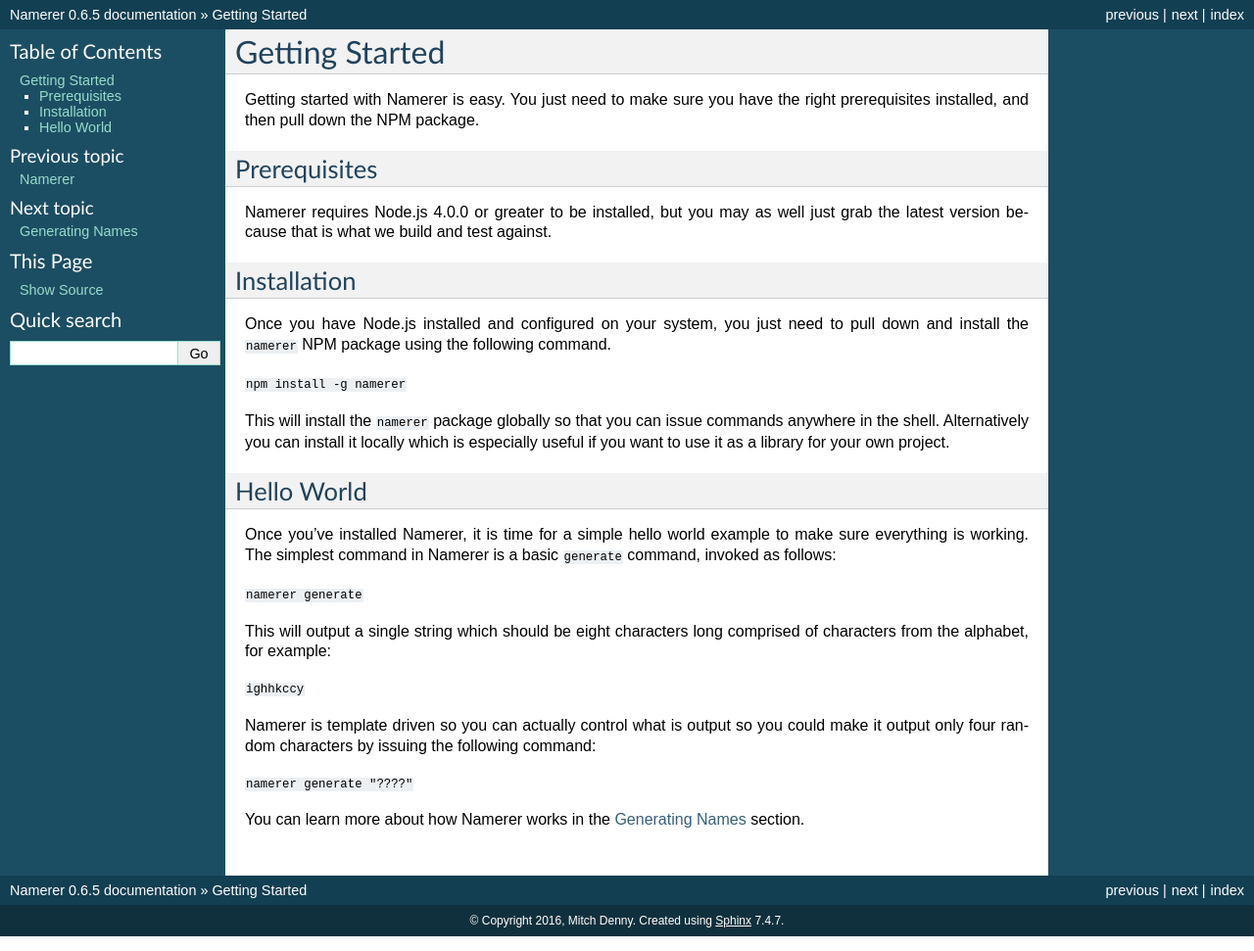
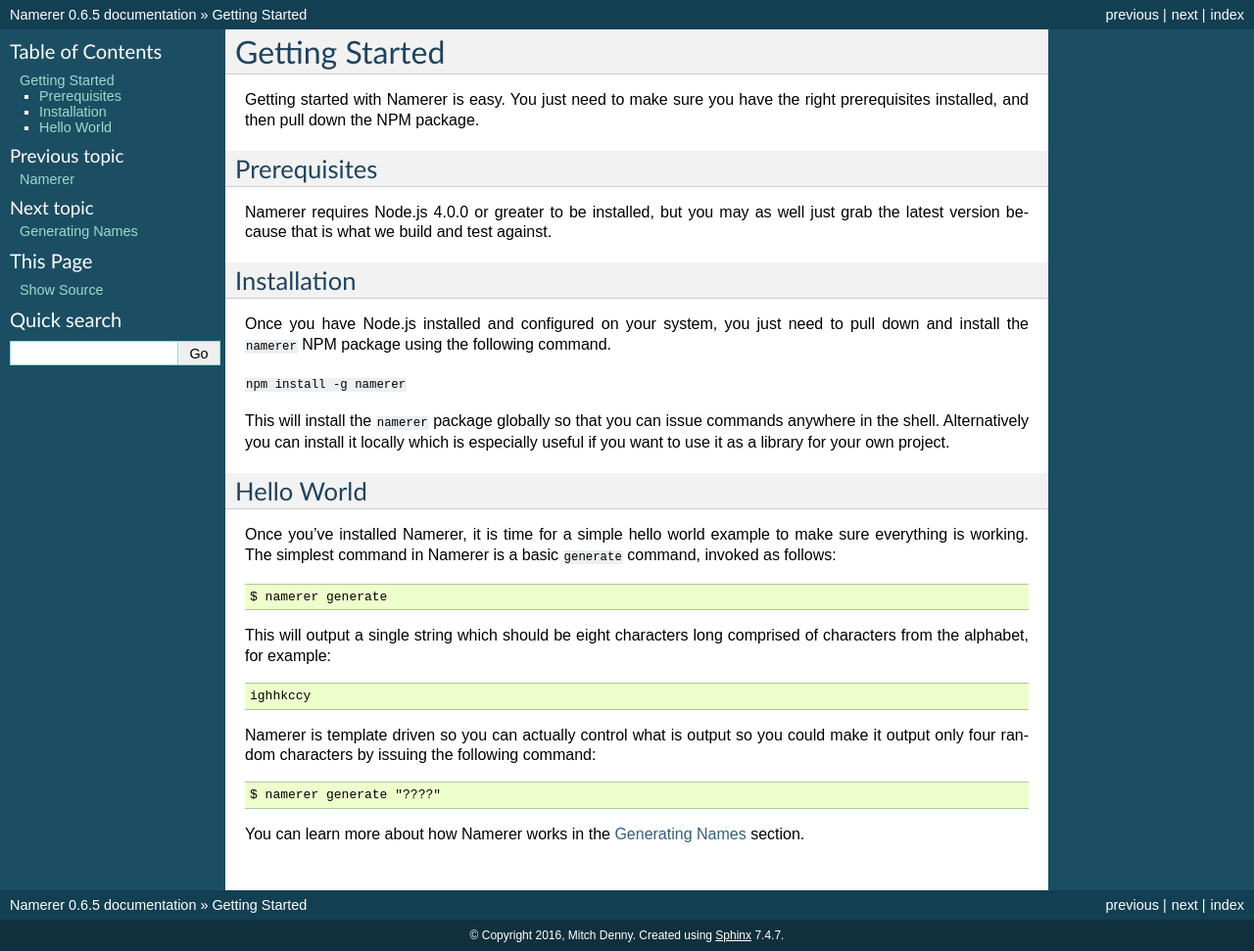
Before and after one commit to mitchdenny/namerer, a Sphinx documentation site: the page built from docs/getting-started.rst, in a window 1280 px wide. Shown: the whole page at 98% size. Built offline with Sphinx 7.4.7, drawn with Linux system fonts in a browser that asks for light colours.

```diff
--- a/docs/getting-started.rst
+++ b/docs/getting-started.rst
@@ -26,19 +26,19 @@ Hello World
 -----------
 Once you've installed Namerer, it is time for a simple hello world example
 to make sure everything is working. The simplest command in Namerer is a
-basic ``generate`` command, invoked as follows:
+basic ``generate`` command, invoked as follows::
 
-``namerer generate``
+	$ namerer generate
 
 This will output a single string which should be eight characters long
-comprised of characters from the alphabet, for example:
+comprised of characters from the alphabet, for example::
 
-``ighhkccy``
+	ighhkccy
 
 Namerer is template driven so you can actually control what is output so
 you could make it output only four random characters by issuing the
-following command:
+following command::
 
-``namerer generate "????"``
+	$ namerer generate "????"
 
 You can learn more about how Namerer works in the :doc:`generating-names` section.
```
